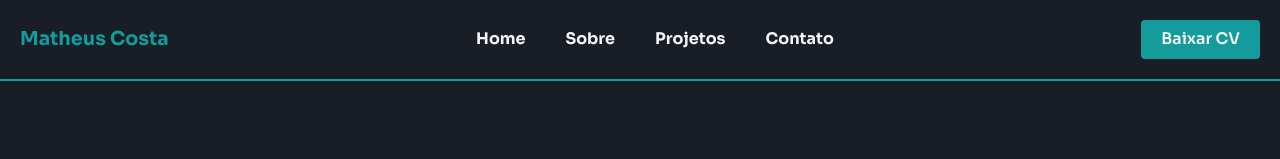
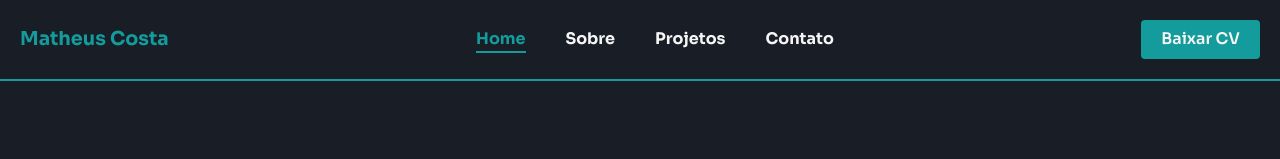
Before and after one commit to ed-matheus/my-portfolio, a Next.js app: page / in a window 1280 px wide. Shown: the top 159 px of the page. Built offline with nearby package versions, Linux system fonts and the light colour scheme.

Commit message:
deixando o menu do header dinâmico

```diff
--- a/src/components/Header.jsx
+++ b/src/components/Header.jsx
@@ -1,6 +1,7 @@
 "use client";
 
 import { useState } from "react";
+import { usePathname } from "next/navigation";
 import Link from "next/link";
 import { FontAwesomeIcon } from "@fortawesome/react-fontawesome";
 import { motion, AnimatePresence } from "framer-motion";
@@ -12,6 +13,7 @@ import Button from "./Button";
 import { faBars, faXmark } from "@fortawesome/free-solid-svg-icons";
 
 const Header = () => {
+  const pathname = usePathname(); // CORRIGIDO
   const [menuOpen, setMenuOpen] = useState(false);
 
   const menuItems = [
@@ -37,13 +39,27 @@ const Header = () => {
       {/* Menu Desktop */}
       <nav className="hidden md:flex">
         <ul className="flex gap-10 font-black">
-          {menuItems.map((item) => (
+          {menuItems.map((item) => {
+            const isActive = pathname === item.path;
+            return (
               <li key={item.id}>
-              <Link href={item.path} className="hover:text-green-500">
+                <Link
+                  href={item.path}
+                  className={`relative transition-colors ${
+                    isActive ? "text-green-500" : "hover:text-green-500"
+                  }`}
+                >
                   {item.name}
+                  {isActive && (
+                    <motion.span
+                      layoutId="underline"
+                      className="absolute -bottom-1 left-0 w-full h-[2px] bg-green-500"
+                    />
+                  )}
                 </Link>
               </li>
-          ))}
+            );
+          })}
         </ul>
       </nav>
 
@@ -70,29 +86,34 @@ const Header = () => {
       <AnimatePresence>
         {menuOpen && (
           <motion.div
-            initial={{ opacity: 0, y: -10, scale: 1 }}
-            animate={{ opacity: 1, y: -1, scale: 1 }}
-            exit={{ opacity: 0, y: -20, scale: 1 }}
+            initial={{ opacity: 0, y: -10 }}
+            animate={{ opacity: 1, y: 0 }}
+            exit={{ opacity: 0, y: -20 }}
             transition={{ duration: 0.3, ease: "easeOut" }}
             className="absolute top-full left-0 w-full bg-dark px-5 py-6 flex flex-col gap-6 md:hidden font-bold"
           >
-            {menuItems.map((item) => (
+            {menuItems.map((item) => {
+              const isActive = pathname === item.path;
+              return (
                 <Link
                   key={item.id}
                   href={item.path}
-                className="hover:text-green-500"
+                  className={`${
+                    isActive ? "text-green-500" : "hover:text-green-500"
+                  }`}
                   onClick={() => setMenuOpen(false)}
                 >
                   {item.name}
                 </Link>
-            ))}
+              );
+            })}
 
             <Link
               href="/files/Currículo - Edson Matheus.pdf"
               download
               className="w-fit"
             >
-              <Button type="button" text="Baixar CV" icon={iconDownload} />
+              <Button type="button" text="Baixar CV" />
             </Link>
           </motion.div>
         )}
```
Lines whose indentation alone changed are shown as unchanged.
